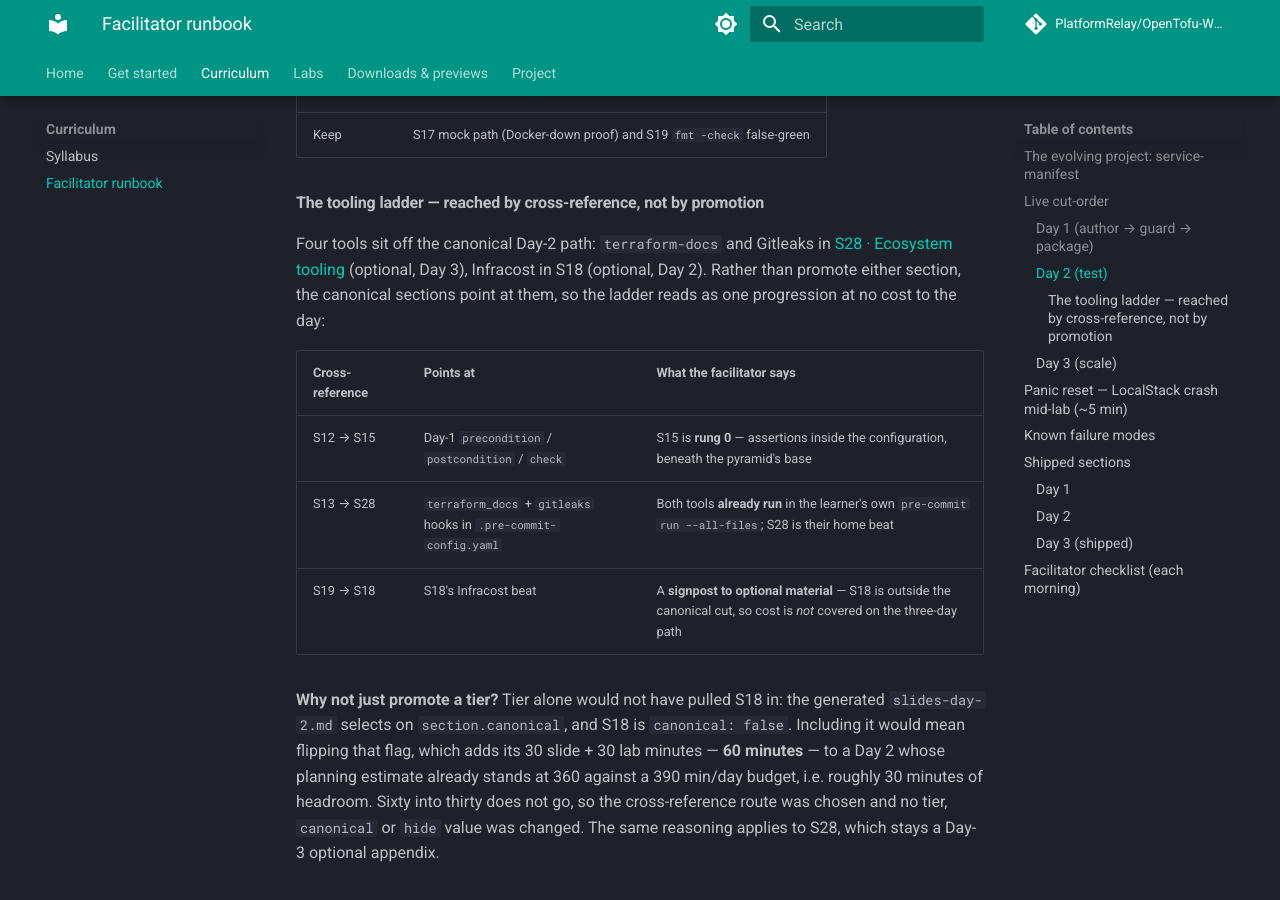
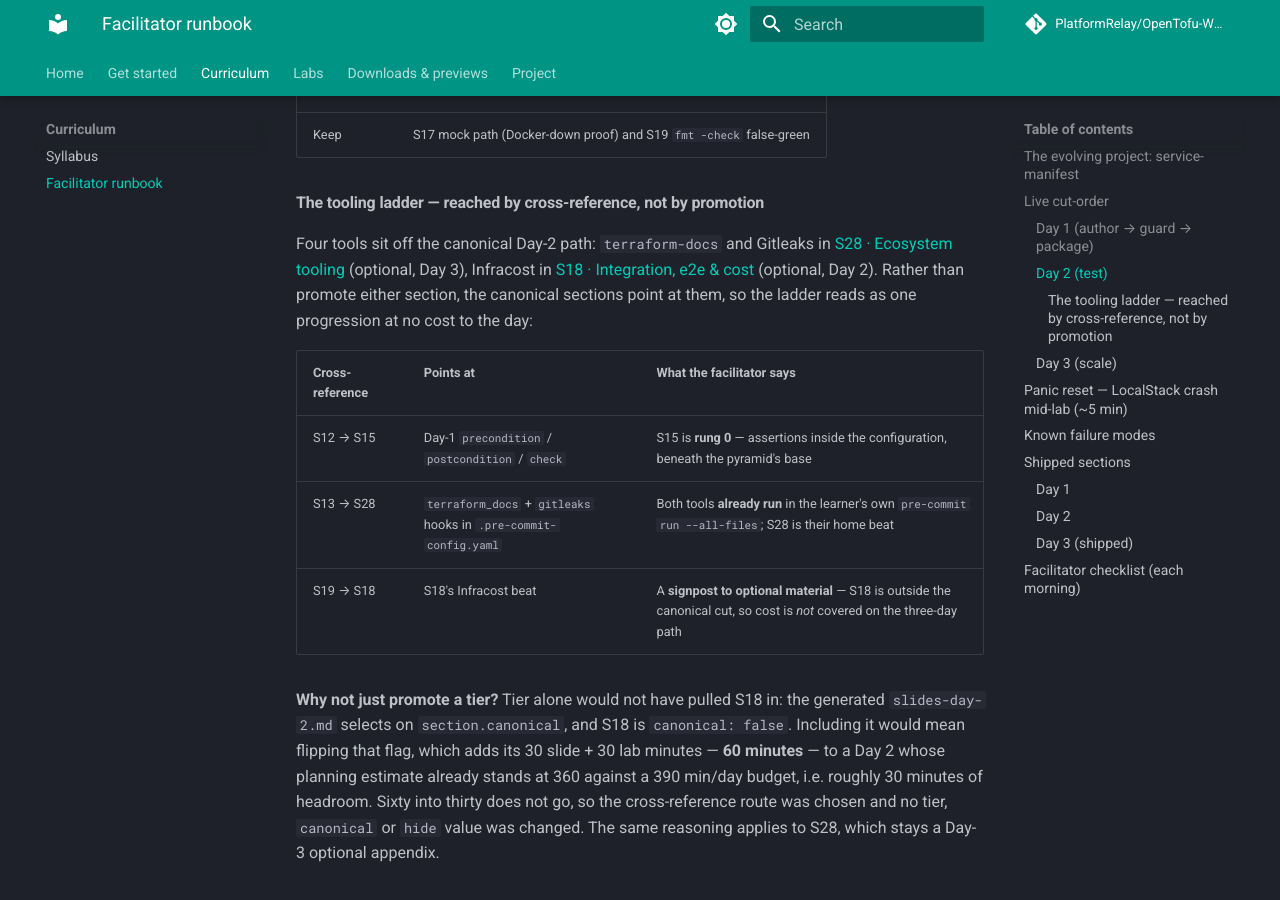
Before and after one commit to PlatformRelay/OpenTofu-Workshop, an MkDocs documentation site: the page built from docs/facilitator-runbook.md, in a window 1280 px wide and 900 px high, scrolled down 5132 px. Built offline with MkDocs 1.6.1 and Material for MkDocs 9.7.7, drawn with Linux system fonts in a browser that asks for light colours; comment, search, counter and statistics services are not loaded.

```diff
--- a/docs/facilitator-runbook.md
+++ b/docs/facilitator-runbook.md
@@ -177,8 +177,10 @@ Canonical visible order: `S12 → S13 → S14 → S16 → S17 → S19`.
 #### The tooling ladder — reached by cross-reference, not by promotion
 
 Four tools sit off the canonical Day-2 path: `terraform-docs` and Gitleaks in
-[S28 · Ecosystem tooling](../pages/S28-ecosystem-tooling/index.md) (optional,
-Day 3), Infracost in S18 (optional, Day 2). Rather than promote either section,
+[S28 · Ecosystem tooling](https://github.com/PlatformRelay/OpenTofu-Workshop/blob/main/pages/S28-ecosystem-tooling/index.md)
+(optional, Day 3), Infracost in
+[S18 · Integration, e2e & cost](https://github.com/PlatformRelay/OpenTofu-Workshop/blob/main/pages/S18-integration-cost/index.md)
+(optional, Day 2). Rather than promote either section,
 the canonical sections point at them, so the ladder reads as one progression at
 no cost to the day:
 
```
Also changed, not shown: pages/S12-testing-pyramid/index.md (+4 -4 lines).
